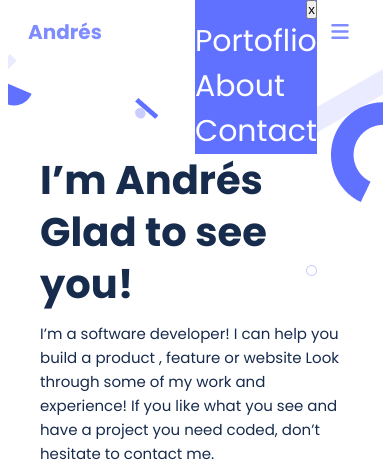
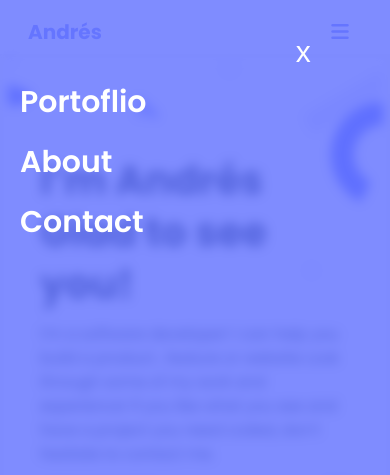
Before and after one commit to andres-condezo/Portfolio, a website: page index.html in a window 390 px wide. Both pictures are taken after a click on the link 340 px from the left and 32 px from the top of the page. Shown: the top 475 px of the page. Drawn offline with Linux system fonts and the light colour scheme.

Commit message:
Finish mobile menu styles

```diff
--- a/styles/style.css
+++ b/styles/style.css
@@ -36,6 +36,10 @@ body {
   justify-content: flex-start;
   align-items: center;
   overflow-x: hidden;
+}
+
+.overflow-hidden {
+  overflow: hidden;
 }
 
 .btn {
@@ -118,28 +122,62 @@ header .desktop-menu-container {
   display: none;
 }
 
+.menu-warp {
+  width: 100vw;
+  height: 100vh;
+}
+
+.blurry {
+  filter: blur(6px);
+  -webkit-filter: blur(6px);
+}
+
 .mobile-menu-container {
   position: absolute;
-  background-color: #6070FF;
+  top: 0;
+  background: rgba(96, 112, 2550, 0.8);
   display: none;
-  width: 100;
-  height: 100;
+  width: 100%;
+  height: 100%;
+  z-index: 10;
+}
+
+.close-button {
+  padding: 0.5rem;
+  color: var(--white-color);
+  background: none;
+  border: none;
+  font-size: 3rem;
+  cursor: pointer;
+  outline: inherit;
+  display: flex;
+  align-content: flex-end;
+  margin-right: 1rem;
+  margin-top: 3rem;
+  margin-left: 8rem;
+}
+
+.mobile-menu-ul {
+  margin-top: 8rem;
+  margin-left: 2rem;
 }
 
 .mobile-menu-ul li {
   list-style: none;
+  margin-bottom: 1.5rem;
 }
 
 .mobile-menu-ul a {
   text-decoration: none;
   color: var(--white-color);
-  font-size: 30px;
+  font-size: 3rem;
+  font-weight: 600;
 }
 
 .visible {
   display: flex;
-  flex-direction: column;
-  align-items: flex-end;
+  flex-direction: row-reverse;
+  justify-content: space-between;
 }
 
 main {
@@ -165,6 +203,7 @@ main .headline {
   padding-bottom: 14rem;
   background-color: var(--white-color);
   border-bottom-left-radius: 80px 80px;
+  z-index: 1;
 }
 
 h1 {
```
